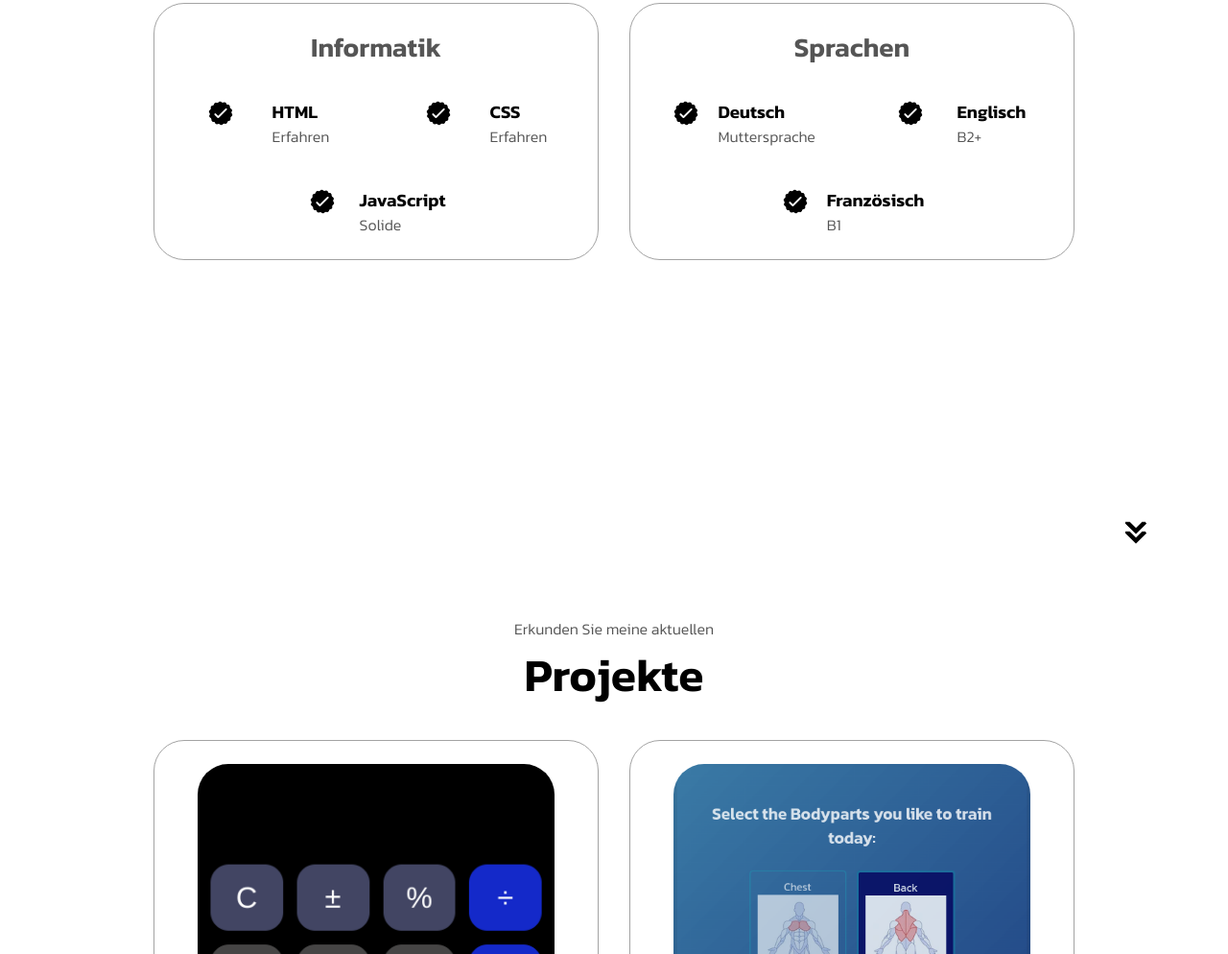
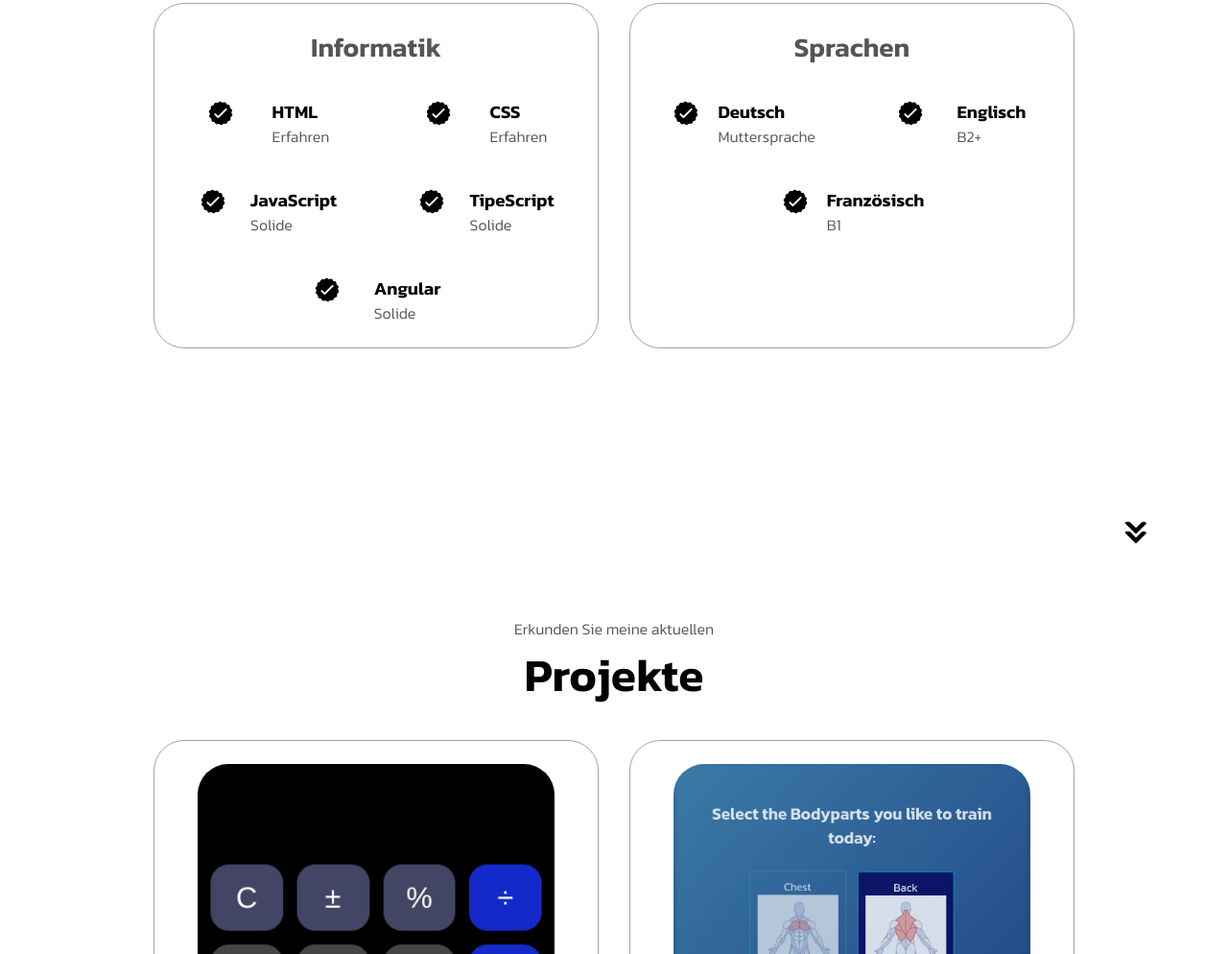
Before and after one commit to TobiasBuetschi/WebPortfolio, a plain HTML site: page index.html in a window 1280 px wide. Shown: the part 1821-2815 px from the top of the page at 96% size. Drawn offline with Linux system fonts and the light colour scheme.

Commit message:
Informatikkentnisse angepasst

```diff
--- a/index.html
+++ b/index.html
@@ -199,6 +199,28 @@
                   <p>Solide</p>
                 </div>
               </article>
+              <article>
+                <img
+                  src="./assets/checkmark.png"
+                  alt="Experience icon"
+                  class="icon"
+                />
+                <div>
+                  <h3>TipeScript</h3>
+                  <p>Solide</p>
+                </div>
+              </article>
+              <article>
+                <img
+                  src="./assets/checkmark.png"
+                  alt="Experience icon"
+                  class="icon"
+                />
+                <div>
+                  <h3>Angular</h3>
+                  <p>Solide</p>
+                </div>
+              </article>
             </div>
           </div>
           <div class="details-container">
```
